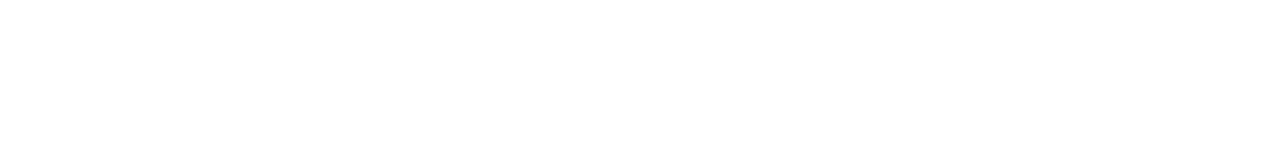
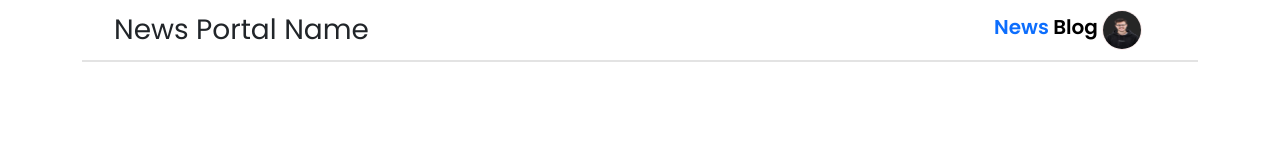
Before and after one commit to tanzilmia/news-paper, a plain HTML site: page index.html in a window 1280 px wide. Drawn offline with nearby package versions, Linux system fonts and the light colour scheme.

Commit message:
header static navbar

```diff
--- a/css/style.css
+++ b/css/style.css
@@ -8,4 +8,31 @@
     list-style-type: none;
     text-decoration: none;
     font-family: 'Poppins', sans-serif;
+
 }
+a{
+    color: black;
+    text-decoration: none;
+    font-weight: 600;
+    font-size: 20px;
+}
+.top_nav{
+    display: flex;
+    justify-content: space-between;
+    margin-bottom: 0;
+    height: 60px;
+    align-items: center;
+    width: 95%;
+
+
+}
+.navbarTOp{
+    border-bottom: 2px solid #e3e3e3;
+
+}
+.logo_img{
+    height: 40px;
+    width: 40px;
+    border: 1px solid rgb(250, 233, 233);
+    border-radius: 50px;
+}
--- a/index.html
+++ b/index.html
@@ -8,7 +8,8 @@
     <script src="https://kit.fontawesome.com/63f6ac907b.js" crossorigin="anonymous"></script>
      <!-- =============FONT AWESOME  (shor-version) ============== -->
      <!-- <script src="https://kit.fontawesome.com/a75bfe105f.js" crossorigin="anonymous"></script> -->
-
+     <!-- bootstrap link -->
+     <link href="https://cdn.jsdelivr.net/npm/bootstrap@5.2.0/dist/css/bootstrap.min.css" rel="stylesheet" integrity="sha384-gH2yIJqKdNHPEq0n4Mqa/HGKIhSkIHeL5AyhkYV8i59U5AR6csBvApHHNl/vI1Bx" crossorigin="anonymous">
 
     <!-- ============css link gose to here=========== -->
     <link rel="stylesheet" href="css/style.css">
@@ -16,8 +17,26 @@
 </head>
 <body>
 
+    <!-- header section  -->
+
+    <header class="container">
+        <div class="navbarTOp">
+           <ul class="top_nav">
+            <li class="fs-3">News Portal Name</li>
+            <li>
+                <a href="#" class="text-primary">News</a>
+                <a href="#">Blog</a>
+                <img src="img/user.png" alt="" class="logo_img">
+            </li>
+           </ul>
+        </div>
+    </header>
 
 
+
+
+    <!-- bootstrap link -->
+    <script src="https://cdn.jsdelivr.net/npm/bootstrap@5.2.0/dist/js/bootstrap.bundle.min.js" integrity="sha384-A3rJD856KowSb7dwlZdYEkO39Gagi7vIsF0jrRAoQmDKKtQBHUuLZ9AsSv4jD4Xa" crossorigin="anonymous"></script>
     <script src="app.js"></script>
 </body>
 </html>
```
Also changed, not shown: img/user.png (added).
